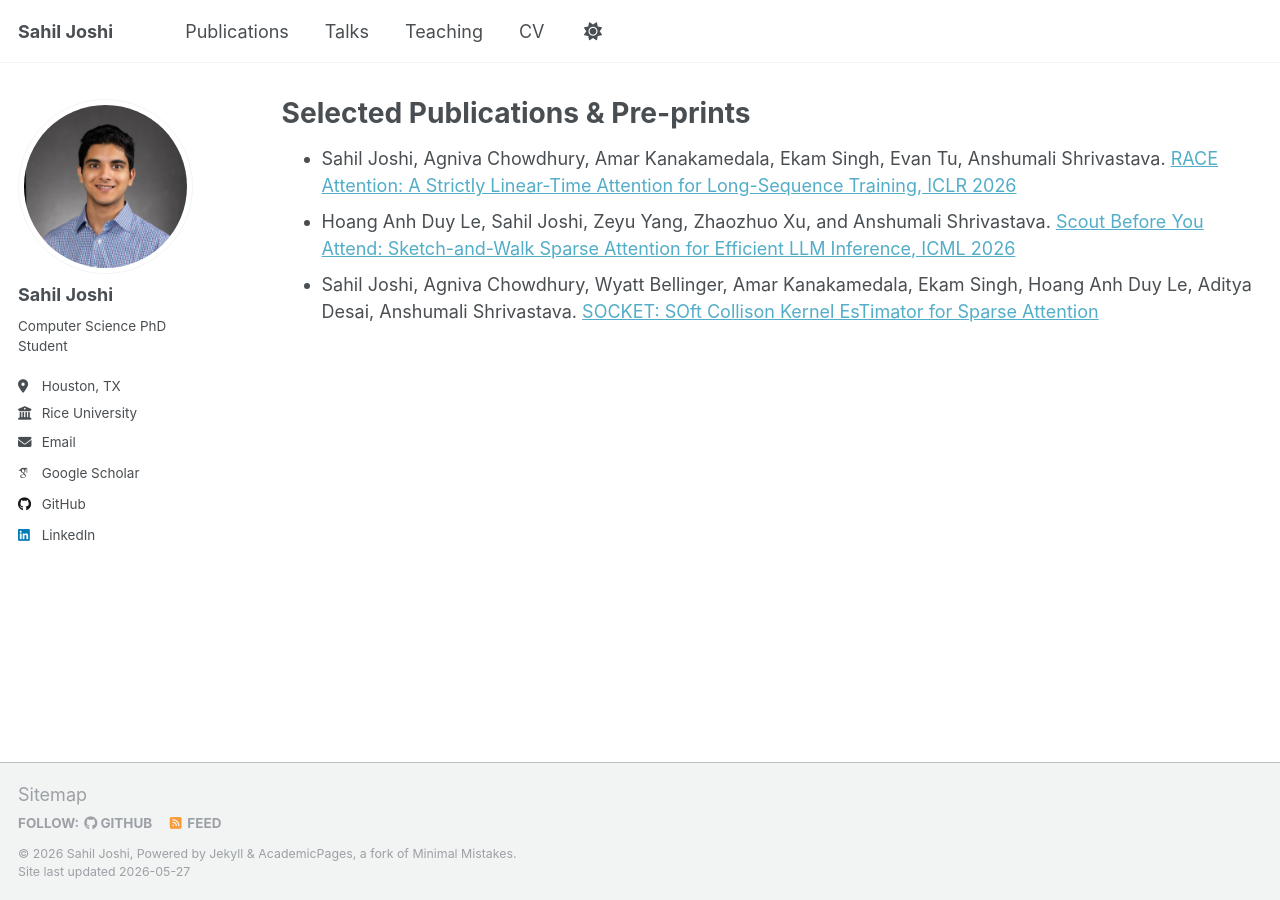
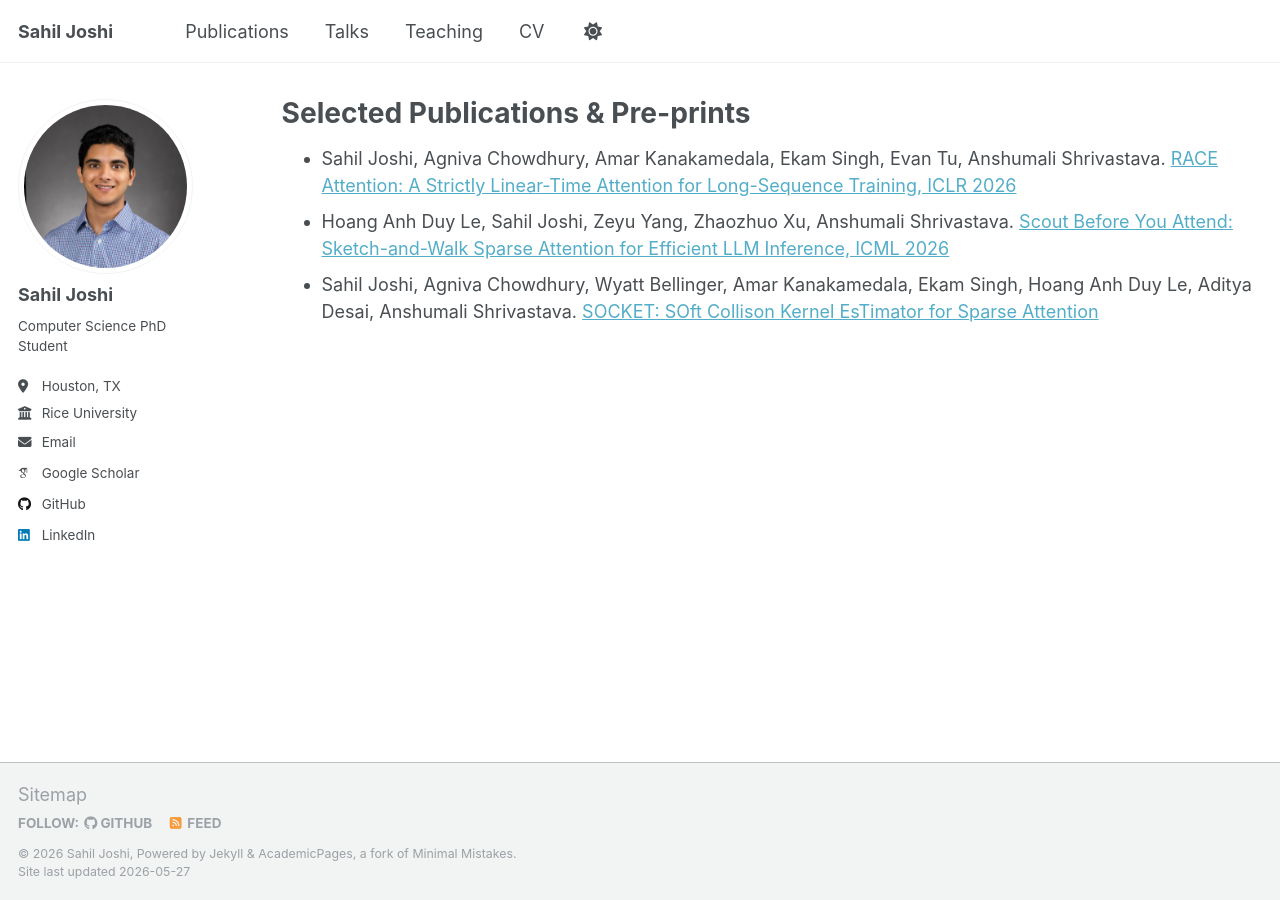
Before and after one commit to sahiljoshi515/sahiljoshi515.github.io, a Jekyll site: the page built from _publications/2009-10-01-paper-title-number-1.md, in a window 1280 px wide. Built offline with Jekyll 4.4.1, drawn with Linux system fonts in a browser that asks for light colours; some web fonts are replaced.

Commit message:
Update 2009-10-01-paper-title-number-1.md

```diff
--- a/_publications/2009-10-01-paper-title-number-1.md
+++ b/_publications/2009-10-01-paper-title-number-1.md
@@ -8,5 +8,5 @@ redirect_from:
 ---
 
 * Sahil Joshi, Agniva Chowdhury, Amar Kanakamedala, Ekam Singh, Evan Tu, Anshumali Shrivastava. [RACE Attention: A Strictly Linear-Time Attention for Long-Sequence Training, ICLR 2026](https://arxiv.org/abs/2510.04008)
-* Hoang Anh Duy Le, Sahil Joshi, Zeyu Yang, Zhaozhuo Xu, and Anshumali Shrivastava. [Scout Before You Attend: Sketch-and-Walk Sparse Attention for Efficient LLM Inference, ICML 2026](https://www.arxiv.org/abs/2602.07397)
+* Hoang Anh Duy Le, Sahil Joshi, Zeyu Yang, Zhaozhuo Xu, Anshumali Shrivastava. [Scout Before You Attend: Sketch-and-Walk Sparse Attention for Efficient LLM Inference, ICML 2026](https://www.arxiv.org/abs/2602.07397)
 * Sahil Joshi, Agniva Chowdhury, Wyatt Bellinger, Amar Kanakamedala, Ekam Singh, Hoang Anh Duy Le, Aditya Desai, Anshumali Shrivastava. [SOCKET: SOft Collison Kernel EsTimator for Sparse Attention](https://arxiv.org/abs/2602.06283)
```
